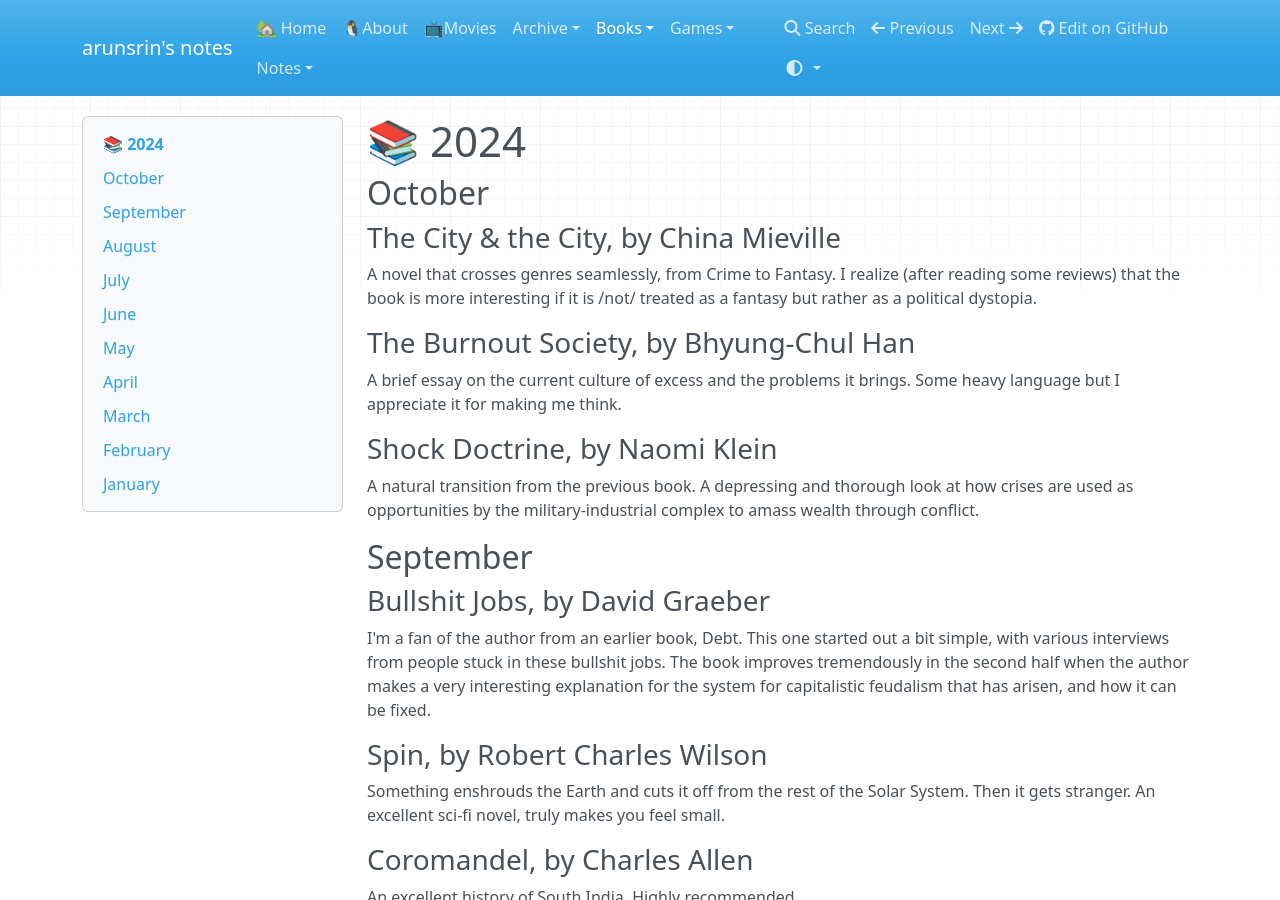
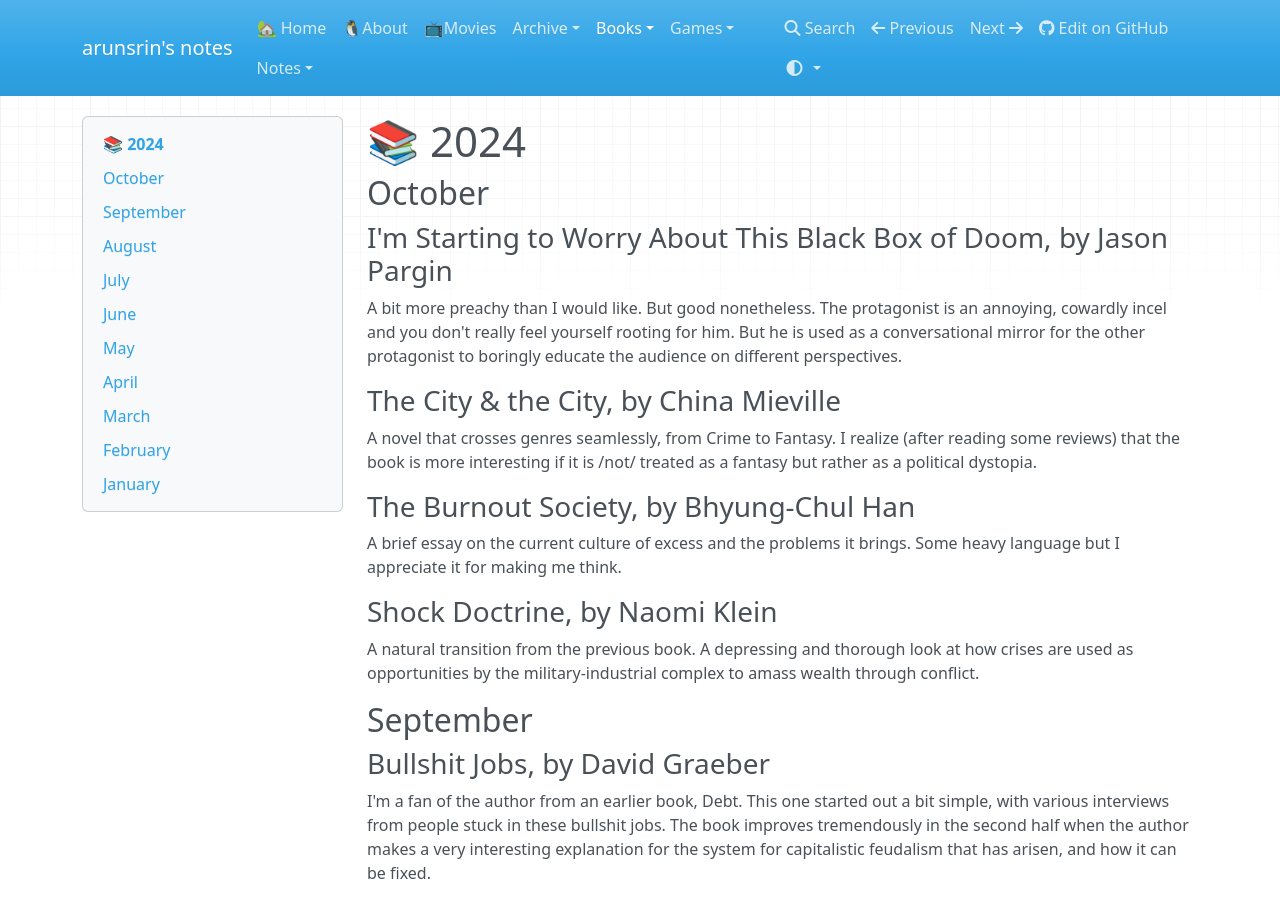
Before and after one commit to arunsrin/arunsrin.mkdocs, an MkDocs documentation site: the page built from home/books/2024.md, in a window 1280 px wide and 900 px high. Built offline with MkDocs 1.6.1, drawn with Linux system fonts in a browser that asks for light colours; nearby versions of some CDN libraries.

Commit message:
1 more book in october

```diff
--- a/home/books/2024.md
+++ b/home/books/2024.md
@@ -1,6 +1,13 @@
 # 📚 2024
 
 ## October
+
+### I'm Starting to Worry About This Black Box of Doom, by Jason Pargin
+
+A bit more preachy than I would like. But good nonetheless. The protagonist is
+an annoying, cowardly incel and you don't really feel yourself rooting for him.
+But he is used as a conversational mirror for the other protagonist to boringly
+educate the audience on different perspectives.
 
 ### The City & the City, by China Mieville
 
```
